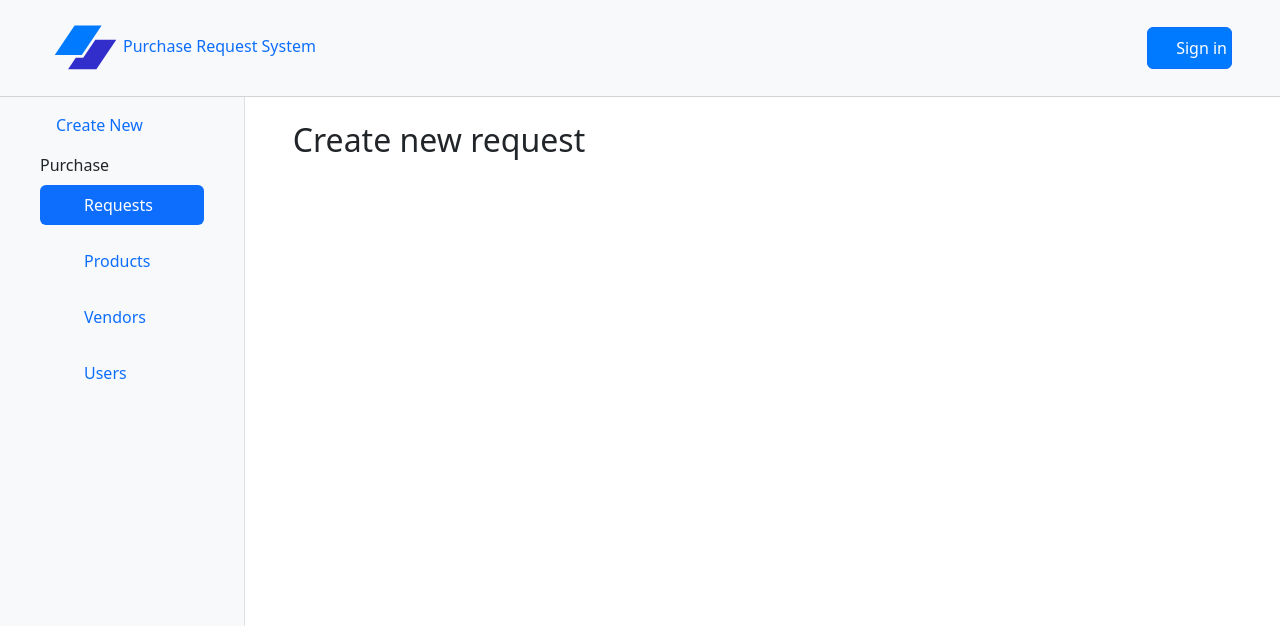
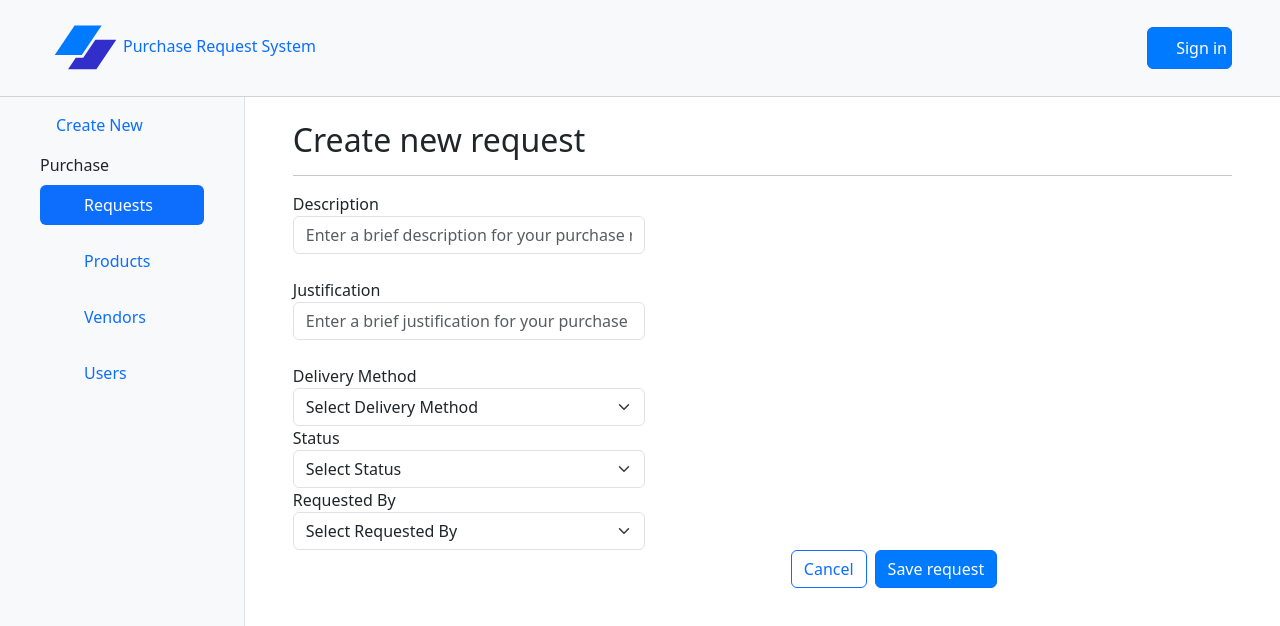
Before and after one commit to demetriwarren/PrsClient, a React (Vite) app: page /requests/create in a window 1280 px wide. Shown: the top 626 px of the page. Built offline with nearby package versions, Linux system fonts and the light colour scheme.

Commit message:
finished Request class, api, create, and edit. Added Request form and table

```diff
--- a/src/requests/Request.ts
+++ b/src/requests/Request.ts
@@ -1,3 +1,5 @@
+import { RequestLine } from "../requestLines/RequestLine";
+
 export class Request{
     id: number | undefined;
     description = "";
--- a/src/requests/RequestApi.ts
+++ b/src/requests/RequestApi.ts
@@ -0,0 +1,51 @@
+import {
+    BASE_URL,
+    checkStatus,
+    delay,
+    parseJSON,
+  } from "../utility/fetchUtilities";
+  import { Request } from "./Request";
+
+  let url = `${BASE_URL}/requests`;
+
+  export const requestAPI = {
+    list(): Promise<Request[]> {
+      return fetch(`${url}?_sort=name&_order=asc`)
+        .then(delay(600))
+        .then(checkStatus)
+        .then(parseJSON);
+    },
+
+    find(id: number): Promise<Request> {
+      return fetch(`${url}/${id}`).then(checkStatus).then(parseJSON);
+    },
+
+    post(request: Request) {
+      return fetch(`${url}`, {
+        method: "POST",
+        body: JSON.stringify(request),
+        headers: {
+          "Content-Type": "application/json",
+        },
+      })
+        .then(checkStatus)
+        .then(parseJSON);
+    },
+
+    put(request: Request) {
+      return fetch(`${url}/${request.id}`, {
+        method: "PUT",
+        body: JSON.stringify(request),
+        headers: {
+          "Content-Type": "application/json",
+        },
+      }).then(checkStatus);
+      // .then(parseJSON);
+    },
+
+    delete(id: number) {
+      return fetch(`${url}/${id}`, { method: "DELETE" }).then(checkStatus);
+    },
+  };
+
+  //copied
--- a/src/requests/RequestCreatePage.tsx
+++ b/src/requests/RequestCreatePage.tsx
@@ -1,7 +1,11 @@
-export function RequestCreatePage(){
-    return(
-        <>
-        <h2>Create new request</h2>
-        </>
-    )
+import { RequestForm } from "./RequestForm";
+
+export function RequestCreatePage() {
+  return (
+    <>
+      <h2>Create new request</h2>
+      <hr />
+      <RequestForm />
+    </>
+  );
 }
--- a/src/requests/RequestEditPage.tsx
+++ b/src/requests/RequestEditPage.tsx
@@ -1,7 +1,11 @@
-export function RequestEditPage(){
-    return (
-        <>
-        <h2>Edit request</h2>
-        </>
-    )
+import { RequestForm } from "./RequestForm";
+
+export function RequestEditPage() {
+  return (
+    <>
+      <h2>Edit request</h2>
+      <hr />
+      <RequestForm />
+    </>
+  );
 }
--- a/src/requests/RequestForm.tsx
+++ b/src/requests/RequestForm.tsx
@@ -0,0 +1,104 @@
+import { Link, useNavigate, useParams } from "react-router-dom";
+import { Request } from "./Request";
+import { requestAPI } from "./RequestApi";
+import { SubmitHandler, useForm } from "react-hook-form";
+import toast from "react-hot-toast";
+
+export function RequestForm() {
+  const navigate = useNavigate();
+  const { id } = useParams<{ id: string }>();
+  const requestId = Number(id);
+
+  const {
+    register,
+    handleSubmit,
+    formState: { errors },
+  } = useForm<Request>({
+    defaultValues: async () => {
+      if (!requestId) {
+        return Promise.resolve(new Request());
+      } else {
+        return await requestAPI.find(requestId);
+      }
+    },
+  });
+
+  const save: SubmitHandler<Request> = async (request: Request) => {
+    try {
+      if (request.isNew) {
+        await requestAPI.post(request);
+        toast.success("Request created successfully!");
+      } else {
+        await requestAPI.put(request);
+        toast.success("Request updated successfully!");
+      }
+      navigate("/requests");
+    } catch (error: any) {
+      toast.error(error.message);
+    }
+  };
+  return (
+    <>
+      <form className="w-75" onSubmit={handleSubmit(save)}>
+
+
+
+        <div className="leftRow ">
+
+        <div className=" w-50">
+            <label htmlFor="description">Description</label>
+            <input className={`form-control ${errors.description && "is-invalid"}`} type="text" {...register("description", {required:"Description is required"})} placeholder="Enter a brief description for your purchase request"/>
+            <div className="invalid-feedback">{errors?.description?.message}</div>
+        </div>
+        <br />
+        <div className="w-50">
+            <label htmlFor="justification">Justification</label>
+            <input className={`form-control ${errors.justification && "is-invalid"}`} type="text" {...register("justification", {required:"Justification is required"})} placeholder="Enter a brief justification for your purchase request"/>
+            <div className="invalid-feedback">{errors?.justification?.message}</div>
+        </div>
+        </div>
+        <br />
+        <div className="row-3 w-50">
+
+            <div>
+            <label htmlFor="deliveryMethod">Delivery Method</label>
+            <select className="form-select" id="deliveryMethod">
+                <option value="">Select Delivery Method</option>
+            </select>
+            </div>
+
+            <div>
+
+            <label htmlFor="Status">Status</label>
+            <select className="form-select" id="deliveryMethod">
+                <option value="">Select Status</option>
+            </select>
+            </div>
+
+            <div >
+
+            <label htmlFor="requestedBy">Requested By</label>
+            <select className="form-select" id="deliveryMethod">
+            <option value="">Select Requested By</option></select>
+            </div>
+
+
+
+
+
+
+        </div>
+
+
+
+
+        <div className="row-4 d-flex justify-content-end">
+          <a className="btn btn-outline-primary" href="/requests">
+            Cancel
+          </a>
+          <button className="btn btn-primary ms-2">Save request</button>
+        </div>
+      </form>
+    </>
+  );
+}
--- a/src/requests/RequestList.tsx
+++ /dev/null
@@ -1,7 +0,0 @@
-export function RequestList(){
-    return (
-        <>
-        <p>List of requests will be here</p>
-        </>
-    )
-}
--- /dev/null
+++ b/src/requests/RequestTable.tsx
@@ -0,0 +1,7 @@
+export function RequestTable() {
+  return (
+    <>
+      <p>List of requests will be here</p>
+    </>
+  );
+}
--- a/src/requests/RequestsPage.tsx
+++ b/src/requests/RequestsPage.tsx
@@ -1,5 +1,5 @@
 import { NavLink } from "react-router-dom";
-import { RequestList } from "./RequestList";
+import { RequestTable } from "./RequestTable";
 
 export function RequestsPage(){
     return (
@@ -13,7 +13,7 @@ export function RequestsPage(){
             New Request
           </NavLink>
         </header>
-            <RequestList/>
+            <RequestTable/>
         </>
     )
 }
```
